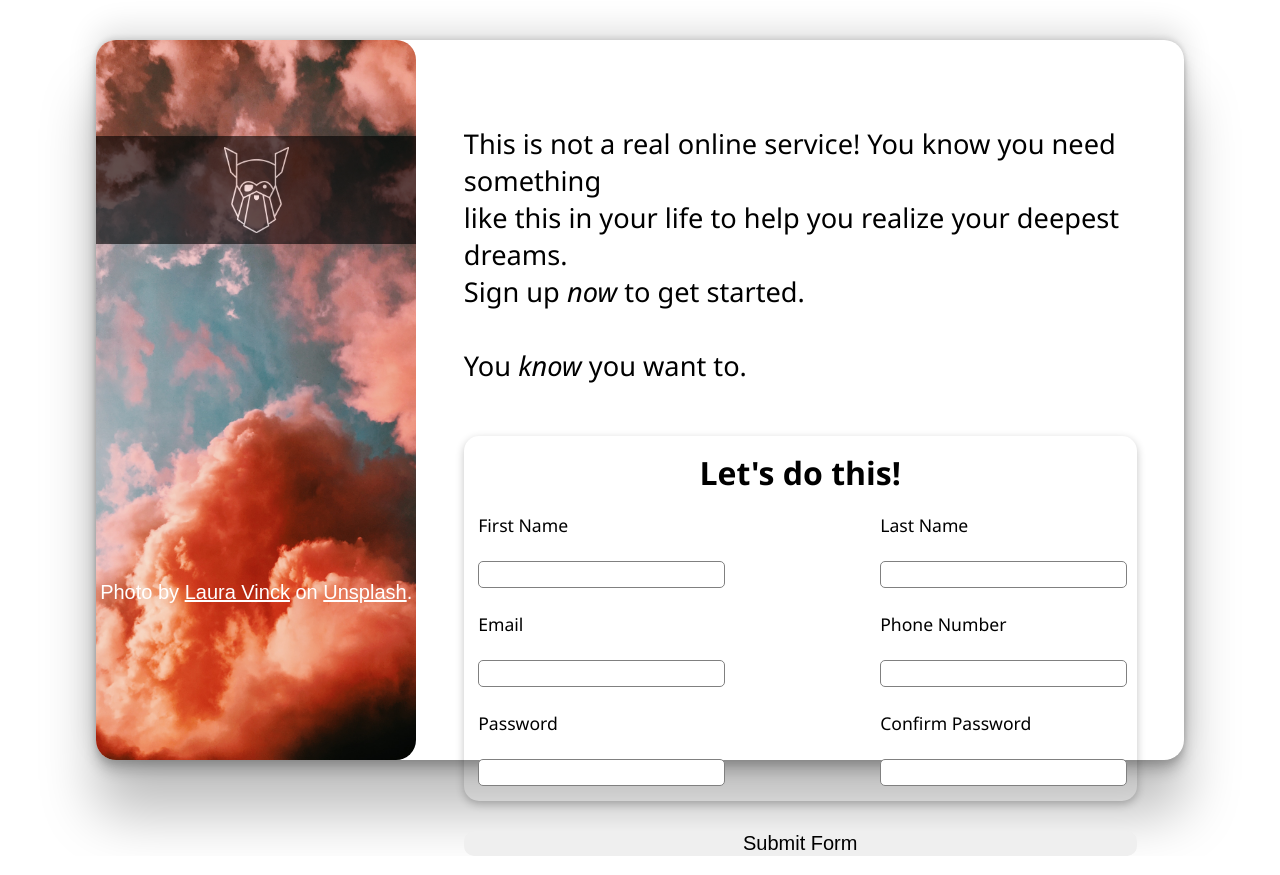
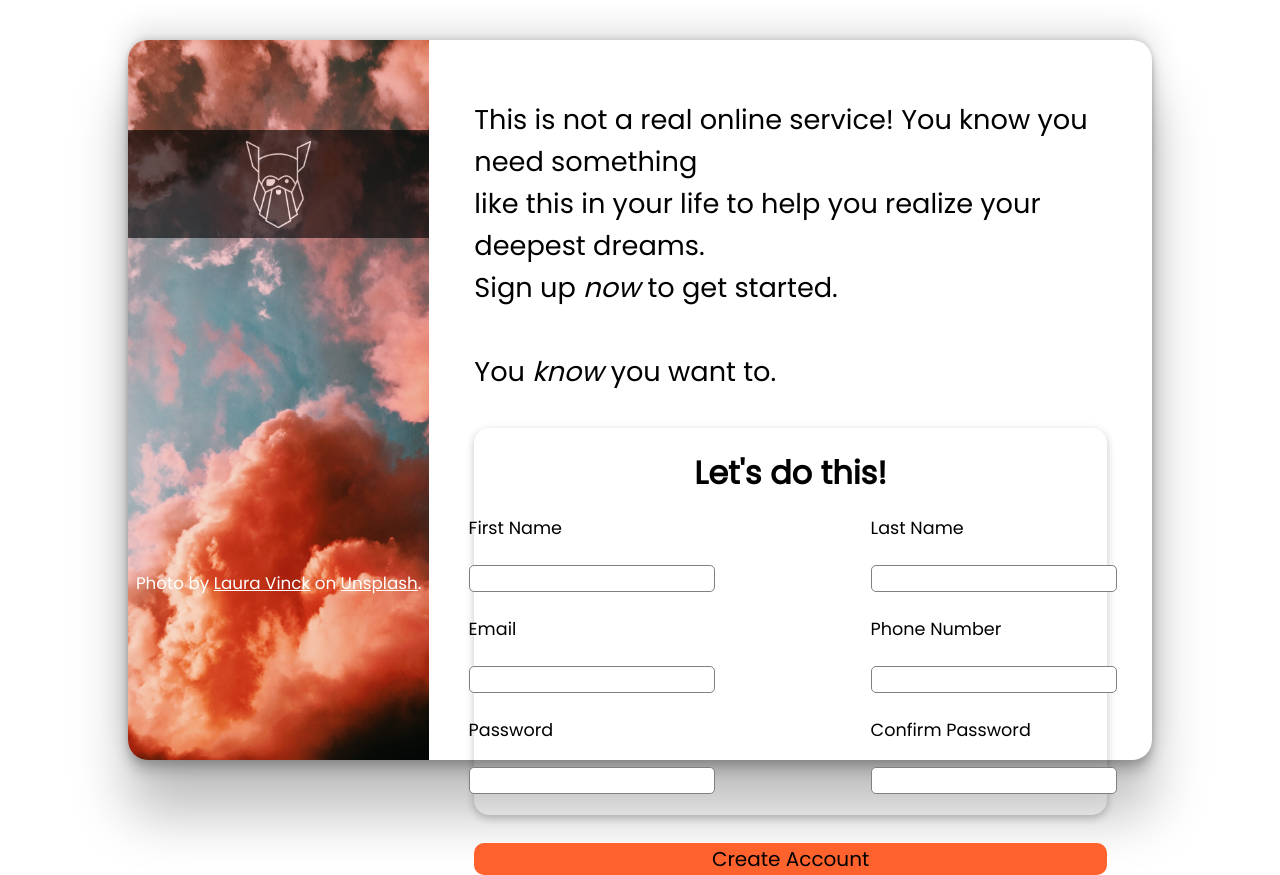
Before and after one commit to OhmPatil/signup-form, a plain HTML site: page index.html in a window 1280 px wide. Drawn offline with Linux system fonts and the light colour scheme; a web font is replaced by a local one.

Commit message:
More aesthetic changes

```diff
--- a/index.html
+++ b/index.html
@@ -8,8 +8,9 @@
     <link rel="stylesheet" href="styles.css">
     <link rel="stylesheet" href="reset.css">
     <link rel="preconnect" href="https://fonts.googleapis.com">
+    <link rel="preconnect" href="https://fonts.googleapis.com">
     <link rel="preconnect" href="https://fonts.gstatic.com" crossorigin>
-    <link href="https://fonts.googleapis.com/css2?family=Kdam+Thmor+Pro&display=swap" rel="stylesheet">
+    <link href="https://fonts.googleapis.com/css2?family=Kdam+Thmor+Pro&family=Poppins:wght@200;300;400&display=swap" rel="stylesheet">
     <script src="main.js" defer></script>
 </head>
 <body>
@@ -66,7 +67,7 @@
                         </div>
 
             </div>
-            <button>Submit Form</button>
+            <button>Create Account</button>
             </form>
         </div>
     </div>
--- a/styles.css
+++ b/styles.css
@@ -12,7 +12,7 @@ body{
     box-shadow: rgba(0, 0, 0, 0.25) 0px 54px 55px, rgba(0, 0, 0, 0.12) 0px -12px 30px, rgba(0, 0, 0, 0.12) 0px 4px 6px, rgba(0, 0, 0, 0.17) 0px 12px 13px, rgba(0, 0, 0, 0.09) 0px -3px 5px;
     /* box-shadow: rgba(0, 0, 0, 0.19) 0px 10px 20px, rgba(0, 0, 0, 0.23) 0px 6px 6px; */
     height: 90vh;
-    width: 85vw;
+    width: 80vw;
     display: flex;
     flex-direction: row;
 }
@@ -26,7 +26,8 @@ body{
     background-image: url(./images/redclouds.jpg);
     background-repeat: no-repeat;
     background-size: cover;
-    border-radius: inherit;
+    border-top-left-radius: inherit;
+    border-bottom-left-radius: inherit;
 }
 
 .img-overlay{
@@ -52,9 +53,9 @@ body{
     display: flex;
     justify-content: center;
     align-items: center;
-    margin-top: 105%;
-    font-size: 1.25rem;
-    font-family: sans-serif;
+    margin-top: 110%;
+    font-size: 1.05rem;
+    font-family: poppins, sans-serif;
     color: white;
 }
 
@@ -75,11 +76,12 @@ a{
     display: flex;
     justify-content: flex-start;
     align-items: center;
-    margin-top: 10%;
+    margin-top: 7%;
     margin-left: 5%;
     margin-right: 5%;
     font-size: 1.7rem;
-    font-family: 'Segoe UI', Tahoma, Geneva, Verdana, sans-serif;
+    font-family: 'Poppins', sans-serif;
+    font-weight: 550;
 }
 
 .form-container{
@@ -87,18 +89,24 @@ a{
     flex-direction: column;
     align-items: center;
     justify-content: center;
-    padding: 2%;
+    padding: 3%;
     /* border: 2px solid red; */
-    margin-top: 7%;
+    margin-top: 5%;
     margin-left: 5%;
     margin-right: 5%;
     border-radius: 15px;
     box-shadow: rgba(0, 0, 0, 0.24) 0px 3px 8px;
+    transition: all  0.5s;
+}
+
+.form-container:hover{
+    transform: translateY(-5px);
+
 }
 
 .form-container > p{
     font-size: 2rem;
-    font-family: 'Segoe UI', Tahoma, Geneva, Verdana, sans-serif;
+    font-family: 'Poppins', sans-serif;
     font-weight: 600;
     margin-bottom: 3%;
 }
@@ -131,22 +139,37 @@ input{
     height: 1.25rem;
     padding: 1%;
     border-radius: 5px;
-    border: 1px solid grey;
+    border: 1px solid gray;
+    transition: all 0.3s;
+}
+
+label{
+    font-family: poppins, sans-serif;
 }
 
 input:focus{
     outline: none;
-    border: 2px solid magenta;
+    box-shadow: rgba(0, 0, 0, 0.16) 0px 1px 2px, rgb(51, 51, 51) 0px 0px 0px 2px;
 }
 
 button{
     margin-top: 4%;
     margin-left: 5%;
     margin-right: 5%;
-    height: 5%;
+    height: 5.5%;
     border-radius: 10px;
     border: none;
     font-size: 1.25rem;
+    font-family: poppins, sans-serif;
+    background-color: #ff622d;
+    transition: all 0.5s;
+}
+
+button:hover{
+    color: white;
+    box-shadow: rgba(0, 0, 0, 0.25) 0px 14px 28px, rgba(0, 0, 0, 0.22) 0px 10px 10px;
+    transform: translateY(-5px);
+
 }
 
 .error{
```
